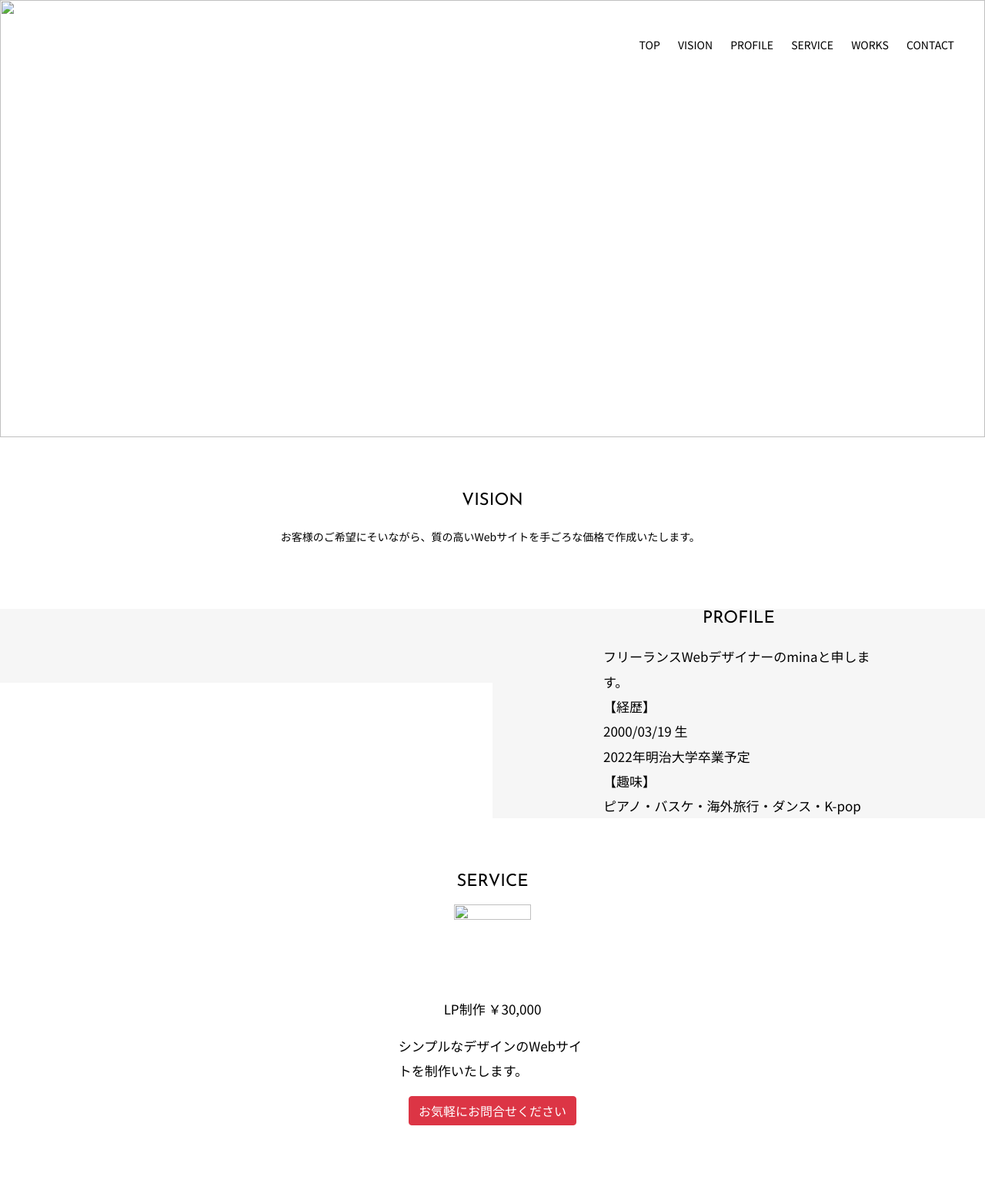
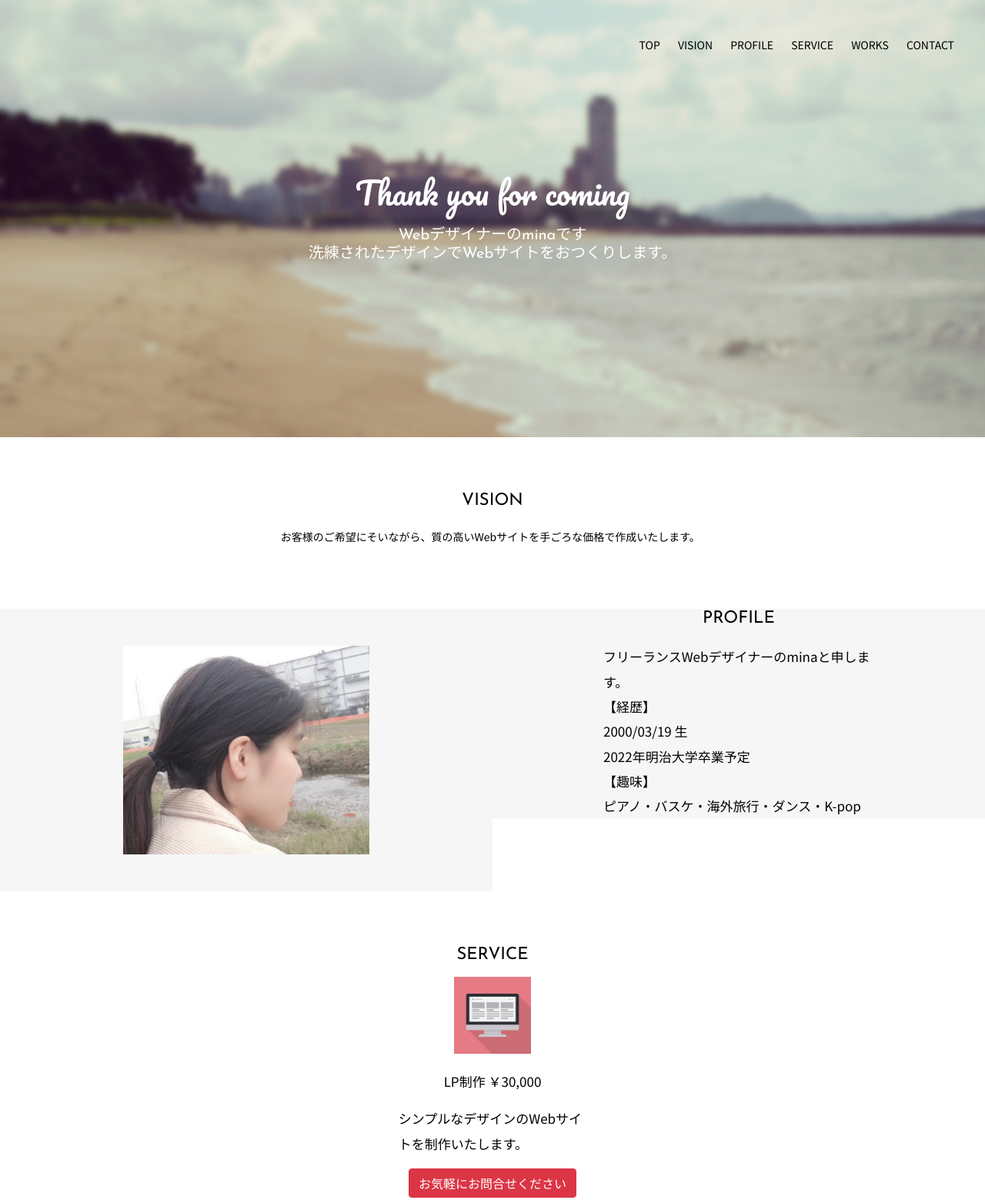
Before and after one commit to Mina-Kobayashi/template-introduction, a plain HTML site: page index.html in a window 1280 px wide. Shown: the top 1559 px of the page at 77% size. Drawn offline with nearby package versions, Linux system fonts and the light colour scheme; a script that the page names is missing.

Commit message:
Update index.html

```diff
--- a/index.html
+++ b/index.html
@@ -28,7 +28,7 @@
 </nav>
 
 <header id="header">
-	<img src="images/bgSec04.jpg" alt="">
+	<img src="bgSec04.jpg" alt="">
 	<div id="slogan">
 		<h1>Thank you for coming</h1>
 		<h2>Webデザイナーのminaです</h2>
@@ -50,7 +50,7 @@
 <!-- MESSAGE -->
 <section id="sec02">
 	<div class="wrap">
-		<p class="bg"><img src="images/myprofile.jpeg" class="py-5" alt=""></p>
+		<p class="bg"><img src="myprofile.jpeg" class="py-5" alt=""></p>
 		<div class="txt">
 			<div class="vMid">
 				<h2>PROFILE</h2>
@@ -73,7 +73,7 @@
 
 			<li>
 				<h2>SERVICE</h2>
-				<img src="images/pc-img.png" width="100" height="100" alt="">
+				<img src="pc-img.png" width="100" height="100" alt="">
 				<p class="text-center" >LP制作 ￥30,000</p>
 				<p class="m-3">シンプルなデザインのWebサイトを制作いたします。</p>
                <button type="button" class="btn btn-danger d-block m-auto" ><a href="#contact-btn" class="text-white">お気軽にお問合せください</a></button>
```
